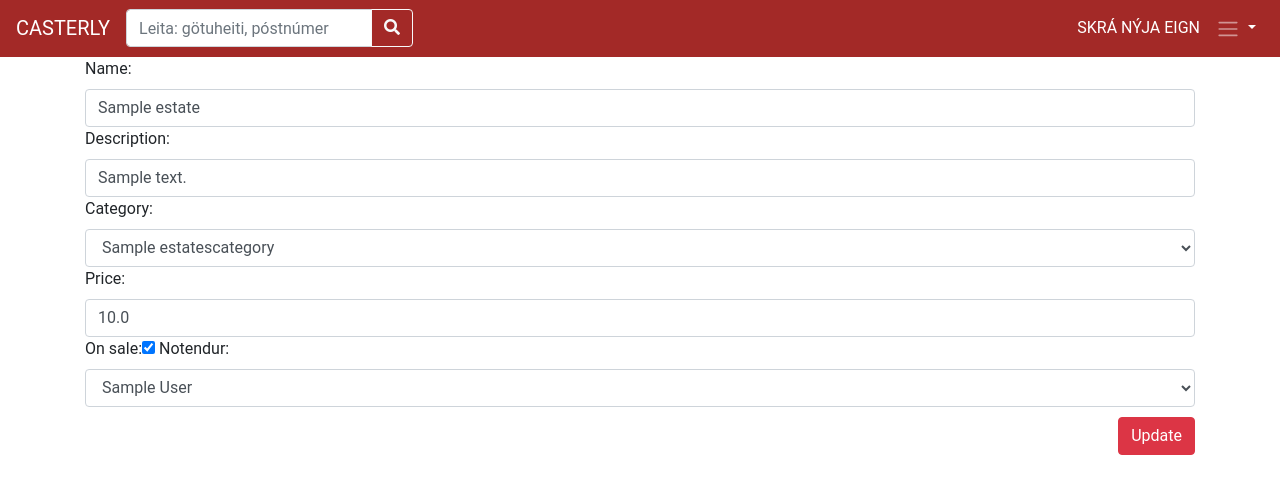
After one commit to HlynurM/Casterly_Rock, a Django app: page /update_estate/1 in a window 1280 px wide. The commit adds this page. Shown: the top 494 px of the page. Run offline with Django 3.2, Linux system fonts and the light colour scheme; tables that the repository leaves empty hold one stand-in row (values such as "Sample post"); some libraries are stand-ins or nearby versions.

```diff
--- a/estates/forms/new_estate_form.py
+++ b/estates/forms/new_estate_form.py
@@ -13,6 +13,19 @@ class CreateEstateForm(ModelForm):
             'description': widgets.TextInput(attrs={'class': 'form-control'}),
             'category': widgets.Select(attrs={'class': 'form-control'}),
             'price': widgets.NumberInput(attrs={'class': 'form-control'}),
-            'on_sale': widgets.CheckboxInput(attrs={'class': 'checkbox'}),
             'notendur': widgets.Select(attrs={'class': 'form-control'}),
+            'on_sale': widgets.CheckboxInput(attrs={'class': 'checkbox'})
         }
+
+class UpdateEstateForm(ModelForm):
+    class Meta:
+        model = Estates
+        exclude = [ 'id' ]
+        widgets = {
+            'name': widgets.TextInput(attrs={'class': 'form-control'}),
+            'description': widgets.TextInput(attrs={'class': 'form-control'}),
+            'category': widgets.Select(attrs={'class': 'form-control'}),
+            'price': widgets.NumberInput(attrs={'class': 'form-control'}),
+            'notendur': widgets.Select(attrs={'class': 'form-control'}),
+            'on_sale': widgets.CheckboxInput(attrs={'class': 'checkbox'})
+        }
--- a/estates/urls.py
+++ b/estates/urls.py
@@ -5,5 +5,7 @@ from . import views
 urlpatterns = [
     path('', views.index, name='estates-index'),
     path('<int:id>', views.get_estate_by_id, name="estate_overview"),
-    path('add_new_estate', views.add_new_estate, name="add_new_estate")
+    path('add_new_estate', views.add_new_estate, name="add_new_estate"),
+    path('remove_estate/<int:id>', views.remove_estate, name="remove_estate"),
+    path('update_estate/<int:id>', views.update_estate, name="update_estate")
 ]
--- a/estates/views.py
+++ b/estates/views.py
@@ -1,18 +1,29 @@
-from django.shortcuts import render, get_object_or_404
-from estates.forms.new_estate_form import CreateEstateForm
+from django.shortcuts import render, get_object_or_404, redirect
+from django.http import JsonResponse
+from estates.forms.new_estate_form import *
 from estates.models import Estates, EstatesImage
 
 def index(request):
-    # TODO: Change to order by date by default, then by filter results when we have a filter
+    '''Forsiduyfirlit'''
+    # TODO: Make the search button work properly
+    if 'search_filter' in request.GET:
+        search_filter = request.GET['search_filter']
+        estates = [{
+            'id': x.id,
+            'name': x.name,
+            'description': x.description,
+            'price': x.price,
+            'firstImage': x.estateimage_set.first().image
+        } for x in Estates.objects.filter(name__icontains=search_filter).values()]
+        return JsonResponse({'data': estates})
     context = {
         'estates': Estates.objects.all().order_by('name')
     }
-
     return render(request, 'estates/index.html', context)
 
 
-#TODO: setja upp rouding endapunkta fyrir serstakar eignir
 def get_estate_by_id(request, id):
+    '''Gets an estate by id if it exists'''
     return render(request, 'estates/estate_overview.html', {
         #GET ONE estate from the request if it exists.
         'estate' : get_object_or_404(Estates, pk=id)
@@ -22,15 +33,35 @@ def add_new_estate(request):
     if request.method == 'POST':
         form = CreateEstateForm(data=request.POST)
         if form.is_valid():
-            estate = form.save()
+            estate = form.save()    #save the form into database
             estate_image = EstatesImage(image=request.POST['image'], estate=estate)
-            estate_image.save()
+            estate_image.save()     #save the image into database
             return redirect('estates-index')
     else:
         form = CreateEstateForm()
 
+    context = {
+        'form': form
+    }
+    return render(request, 'estates/add_new_estate.html', context)
 
-        context = {
-            'form': form
-        }
-    return render(request, 'estates/add_new_estate.html', context)
+def remove_estate(request, id):
+    estate = get_object_or_404(Estates, pk=id)
+    estate.delete()
+    return redirect('estates-index')
+
+def update_estate(request, id):
+    the_estate = get_object_or_404(Estates, pk=id)
+    if request.method == 'POST':
+        form = UpdateEstateForm(data=request.POST, instance=the_estate)
+        if form.is_valid():
+            form.save()
+            return redirect('estate_overview', id=id)
+    else:
+        form = UpdateEstateForm(instance=the_estate)
+
+    context = {
+        'form': form,
+        'id': id
+    }
+    return render(request, 'estates/update_estate.html', context)
--- /dev/null
+++ b/static/js/estates.js
@@ -0,0 +1,39 @@
+$(document).ready(function () {
+    $('#search-button').on(types: 'click', selector: function(e) {
+        console.log("Search pressed!")
+        e.preventDefault();
+        var searchText = $('#search-bar').val();
+        $.ajax(url: {
+            url: '/estates/?search_filter=' + searchText,
+                type: 'GET',
+                success: function(resp) {
+                    var newHtml = resp.data.map(d => {
+                        return `<div class="col-md-4">
+                                    <div class="card mb-4 box-shadow well">
+                                        <a href="/estates/${d.id}">
+                                            <img class="estate-img" src="${d.firstImage}" alt="${d.name}"/>
+                                            <div class="card-body">
+                                                <h4 class="card-address">${d.name}</h4>
+                                                <h3 class="card-price">${d.price}</h3>
+                                                <p class="card-short-description">${d.description}</p>
+                                                <div class="d-flex justify-content-between align-items-center">
+                                                    <div class="btn-group">
+                                                        <a href="/estates/${d.id}" class="btn btn-sm btn-outline-danger">View</a>
+
+                                                    </div>
+                                                    <small class="text-muted">9 mins</small>
+                                                </div>
+                                            </div>
+                                        </a>
+                                    </div>
+                                </div>`
+                                });
+                    $('.estates').html(newHtml.join(''));
+                    $('#search-bar').val( value: '');
+            },
+            error: function(xhr, status, error) {
+                console.error(error);
+            }
+        })
+    });
+});
--- a/templates/base.html
+++ b/templates/base.html
@@ -40,10 +40,10 @@
     <form class="form-inline my-2 my-lg-0">
         <div class="input-group">
             <input class="form-control input-mini" type="search" placeholder="Leita: götuheiti, póstnúmer"
-                   aria-label="Search" aria-describedby="basic-addon2" name="leita" id="navBarSearchWidth">
+                   aria-label="Search" aria-describedby="basic-addon2" name="leita" id="search-bar">
             <div class="input-group-append">
-                <button class="btn btn-outline-light" type="submit">
-                    <span class="fas fa-search" id=""></span>
+                <button class="btn btn-outline-light" type="submit" id="">
+                    <span class="fas fa-search" id="search-button"></span>
                 </button>
             </div>
         </div>
@@ -64,7 +64,7 @@
                 <div class="dropdown-menu dropdown-menu-right" aria-labelledby="navbarDropdown">
                     <a class="dropdown-item" href="{% url 'estates-index' %}">FORSÍÐA</a>
                     <a class="dropdown-item" href="{% url 'users-index' %}">MITT SVÆÐI</a>
-                    <a class="dropdown-item" href="#">SKRÁ NÝJA EIGN</a>
+                    <a class="dropdown-item" href="{% url 'add_new_estate' %}">SKRÁ NÝJA EIGN</a>
                     <a class="dropdown-item" href="#">UM OKKUR</a>
                     <div class="dropdown-divider">
                     </div>
@@ -88,8 +88,8 @@
 </div>
 
 
-<!-- Optional JavaScript -->
-<!-- jQuery first, then Popper.js, then Bootstrap JS -->
+<!--/ Optional JavaScript -->
+<!--/ jQuery first, then Popper.js, then Bootstrap JS -->
 <script src="https://code.jquery.com/jquery-3.3.1.slim.min.js"
         integrity="sha384-q8i/X+965DzO0rT7abK41JStQIAqVgRVzpbzo5smXKp4YfRvH+8abtTE1Pi6jizo"
         crossorigin="anonymous"></script>
@@ -99,5 +99,8 @@
 <script src="https://stackpath.bootstrapcdn.com/bootstrap/4.3.1/js/bootstrap.min.js"
         integrity="sha384-JjSmVgyd0p3pXB1rRibZUAYoIIy6OrQ6VrjIEaFf/nJGzIxFDsf4x0xIM+B07jRM"
         crossorigin="anonymous"></script>
+<!--/ Out own Javascript-->
+<script src="https://cdnjs.cloudflare.com/ajax/libs/jquery/3.4.0/jquery.js"></script>
+<script src="{% static 'js/estates.js' %}"></script>
 </body>
 </html>
--- a/templates/estates/estate_overview.html
+++ b/templates/estates/estate_overview.html
@@ -12,4 +12,9 @@
         <img src="{{ photo.image }}" class="estate-img img-thumbnail"/>
     {% endfor %}
 
+    <div class="text-center">
+        <a href="{% url 'update_estate' estate.id %}" class="btn btn-outline-danger">Update information</a>
+        <a href="{% url 'remove_estate' estate.id %}" class="btn btn-danger">Delete property</a>
+    </div>
+
 {% endblock content %}
--- a/templates/estates/estate_single.html
+++ b/templates/estates/estate_single.html
@@ -11,8 +11,8 @@
                     </p>
                     <div class="d-flex justify-content-between align-items-center">
                         <div class="btn-group">
-                            <button type="button" class="btn btn-sm btn-outline-secondary">View</button>
-                            <button type="button" class="btn btn-sm btn-outline-secondary">Edit</button>
+                            <a href="/estates/{{ estate.id }}" class="btn btn-sm btn-outline-danger">View</a>
+
                         </div>
                         <small class="text-muted">9 mins</small>
                     </div>
--- a/templates/estates/single_estate.html
+++ /dev/null
@@ -1,5 +0,0 @@
-<div class="well estate">
-    <a href="#">
-        <h4>{{ estate.name }}</h4>
-    </a>
-</div>
--- /dev/null
+++ b/templates/estates/update_estate.html
@@ -0,0 +1,20 @@
+{% extends 'base.html' %}
+
+{% block content %}
+
+    <form class="form form-horizontal" action="{% url 'update_estate' id %}" method="post">
+        {% csrf_token %}
+
+        {{ form }}
+
+    <div class="text-right">
+            <input type="submit"
+                   value="Update"
+                   class="btn btn-danger"
+                   style="  clear:both;
+                            margin: 10px 0"
+            />
+        </div>
+    </form>
+
+{% endblock content %}
```
Also changed, not shown: 1 other file.
